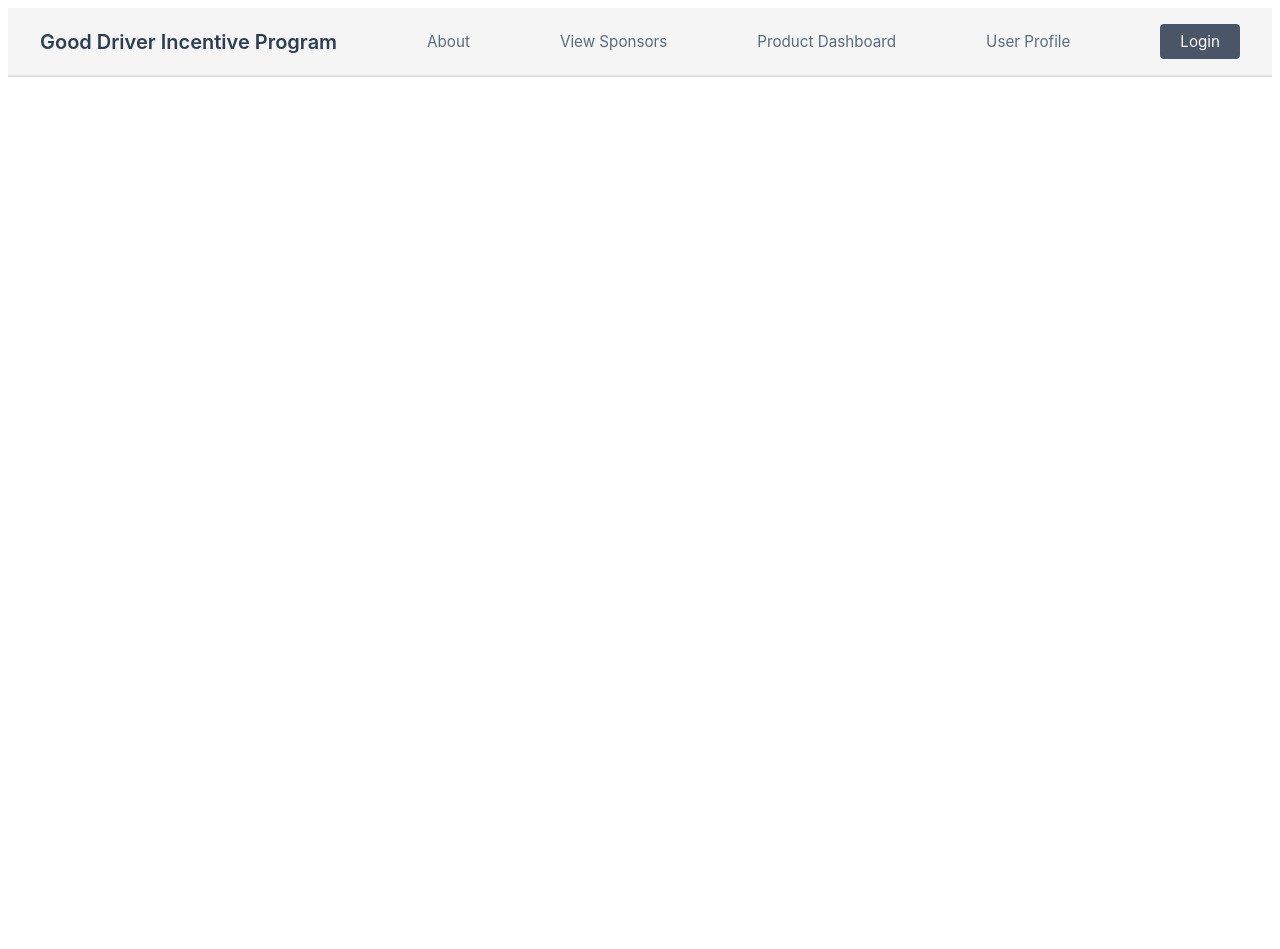
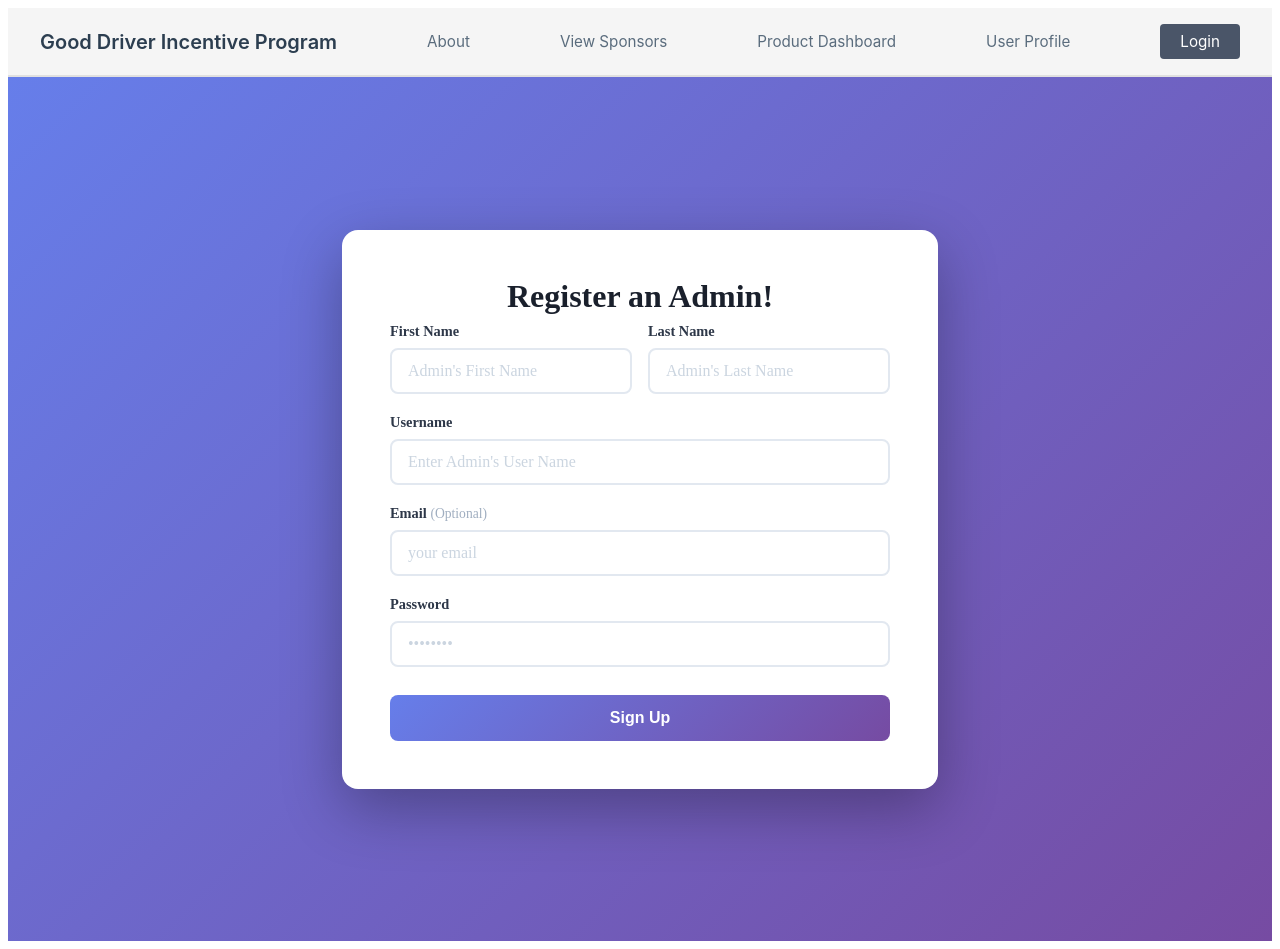
Before and after one commit to tysons0/S26-CPSC4910-Team26, a React (Vite) app in the folder CPSC4910-Team26-GoodDriverIncentiveProgram/: page /AdminSignUp in a window 1280 px wide. Before the commit the page ends 800 px from the top, so only its background shows below. Built offline with nearby package versions, Linux system fonts and the light colour scheme; the HTML template or start-up script is replaced by a standard one.

Commit message:
Added register admin feature

```diff
--- a/CPSC4910-Team26-GoodDriverIncentiveProgram/src/App.jsx
+++ b/CPSC4910-Team26-GoodDriverIncentiveProgram/src/App.jsx
@@ -12,6 +12,7 @@ import DriverDashboard from "./pages/driver/DriverDashboard";
 import SponsorDashboard from "./pages/sponsor/SponsorDashboard";
 import DriverSignUp from "./pages/auth/DriverSignUp";
 import SponsorSignUp from "./pages/auth/SponsorSignUp";
+import AdminSignUp from "./pages/auth/AdminSignUp";
 
 function App() {
   return (
@@ -23,12 +24,14 @@ function App() {
         <Route path="/Login" element={<Login />} />
         <Route path="/DriverSignUp" element={<DriverSignUp />} />
         <Route path="/Sponsors" element={<Sponsors />} />
+        <Route path="/Dashboard" element={<Dashboard />} />
 
         {/* Protected Routes */}
         <Route path="/AdminDashboard" element={<AdminDashboard />} />
         <Route path="/DriverDashboard" element={<DriverDashboard />} />
         <Route path="/SponsorDashboard" element={<SponsorDashboard />} />
         <Route path="/SponsorSignUp" element={<SponsorSignUp />} />
+        <Route path="/AdminSignUp" element={<AdminSignUp />} />
 
         <Route path="/Profile" element={<Profile />} />
         <Route path="/SignUp" element={<SignUp />} />
--- a/CPSC4910-Team26-GoodDriverIncentiveProgram/src/pages/admin/AdminDashboard.jsx
+++ b/CPSC4910-Team26-GoodDriverIncentiveProgram/src/pages/admin/AdminDashboard.jsx
@@ -19,10 +19,13 @@ function AdminDashboard() {
 
       <div className="back-link">
         <p>
-          Register a Driver <Link to="/DriverSignUp">Sign Up Here</Link>
+          Register a Driver <Link to="/DriverSignUp">Create one Here</Link>
         </p>
         <p>
-          Register a Sponsor <Link to="/SponsorSignUp">Sign Up Here</Link>
+          Register a Sponsor <Link to="/SponsorSignUp">Create one Here</Link>
+        </p>
+        <p>
+          Register an Admin <Link to="/AdminSignUp">Create one Here</Link>
         </p>
         <p>
           <Link to="/">Back to About Page</Link>
--- a/CPSC4910-Team26-GoodDriverIncentiveProgram/src/pages/auth/AdminSignUp.jsx
+++ b/CPSC4910-Team26-GoodDriverIncentiveProgram/src/pages/auth/AdminSignUp.jsx
@@ -1,4 +1,178 @@
-import { Link } from "react-router-dom";
+import { Link, useNavigate } from "react-router-dom";
 import PageTitle from "../../components/PageTitle";
-import ProductCard from "../../components/Product";
-import "../../css/Dashboard.css";
+import { useState } from "react";
+import apiService from "../../services/api";
+import "../../css/SignUp.css";
+import { USERNAME_REGEX, USERNAME_REGEX_ERROR } from "../../services/regex";
+
+function AdminSignUp() {
+  const navigate = useNavigate();
+  const [formData, setFormData] = useState({
+    firstName: "",
+    lastName: "",
+    userName: "",
+    email: "",
+    password: "",
+  });
+  const [errors, setErrors] = useState({});
+  const [loading, setLoading] = useState(false);
+
+  const handleChange = (e) => {
+    const { name, value } = e.target;
+    setFormData((prev) => ({ ...prev, [name]: value }));
+    if (errors[name]) {
+      setErrors((prev) => ({ ...prev, [name]: null }));
+    }
+  };
+  const validateForm = () => {
+    const newErrors = {};
+    if (!formData.firstName.trim()) {
+      newErrors.firstName = "First name is required";
+    }
+    if (!formData.lastName.trim()) {
+      newErrors.lastName = "Last name is required";
+    }
+
+    if (!formData.userName.trim()) {
+      newErrors.userName = "Username is required";
+    } else if (!USERNAME_REGEX.test(formData.userName)) {
+      newErrors.userName = USERNAME_REGEX_ERROR;
+    }
+
+    if (!formData.password) {
+      newErrors.password = "Password is required";
+    } else if (formData.password.length < 6) {
+      newErrors.password = "Password must be at least 6 characters";
+    }
+    if (formData.email && !/\S+@\S+\.\S+/.test(formData.email)) {
+      newErrors.email = "Invalid email address";
+    }
+
+    setErrors(newErrors);
+    return Object.keys(newErrors).length === 0;
+  };
+
+  const handleSubmit = async (e) => {
+    e.preventDefault();
+    if (!validateForm()) {
+      return;
+    }
+    setLoading(true);
+    try {
+      const response = await apiService.registerAdmin({
+        userName: formData.userName,
+        password: formData.password,
+      });
+      console.log("Registration successful:", response);
+      alert("Successfully registered! You can now log in.");
+      navigate("/Login");
+    } catch (error) {
+      console.error("Registration error:", error);
+      setErrors({
+        submit: error.message || "Registration failed. Please try again.",
+      });
+    } finally {
+      setLoading(false);
+    }
+  };
+
+  return (
+    <div className="signup-container">
+      <PageTitle title="Driver Signup" />
+
+      <div className="signup-card">
+        <h1 className="signup-title">Register an Admin!</h1>
+
+        <form className="signup-form" onSubmit={handleSubmit}>
+          <div className="form-row">
+            <div className="form-group">
+              <label>First Name</label>
+              <input
+                type="text"
+                name="firstName"
+                placeholder="Admin's First Name"
+                value={formData.firstName}
+                onChange={handleChange}
+                className={errors.firstName ? "error" : ""}
+              />
+              {errors.firstName && (
+                <span className="error-message">{errors.firstName}</span>
+              )}
+            </div>
+            <div className="form-group">
+              <label>Last Name</label>
+              <input
+                type="text"
+                name="lastName"
+                placeholder="Admin's Last Name"
+                value={formData.lastName}
+                onChange={handleChange}
+                className={errors.lastName ? "error" : ""}
+              />
+              {errors.lastName && (
+                <span className="error-message">{errors.lastName}</span>
+              )}
+            </div>
+          </div>
+
+          <div className="form-group">
+            <label>Username</label>
+            <input
+              type="text"
+              name="userName"
+              placeholder="Enter Admin's User Name"
+              value={formData.userName}
+              onChange={handleChange}
+              className={errors.userName ? "error" : ""}
+            />
+            {errors.userName && (
+              <span className="error-message">{errors.userName}</span>
+            )}
+          </div>
+
+          <div className="form-group">
+            <label>
+              Email <span className="optional">(Optional)</span>
+            </label>
+            <input
+              type="email"
+              name="email"
+              placeholder="your email"
+              value={formData.email}
+              onChange={handleChange}
+              className={errors.email ? "error" : ""}
+            />
+            {errors.email && (
+              <span className="error-message">{errors.email}</span>
+            )}
+          </div>
+
+          <div className="form-group">
+            <label>Password</label>
+            <input
+              type="password"
+              name="password"
+              placeholder="••••••••"
+              value={formData.password}
+              onChange={handleChange}
+              className={errors.password ? "error" : ""}
+            />
+            {errors.password && (
+              <span className="error-message">{errors.password}</span>
+            )}
+          </div>
+
+          {errors.submit && (
+            <div className="error-message submit-error">{errors.submit}</div>
+          )}
+
+          <button type="submit" className="submit-button" disabled={loading}>
+            {loading ? "Signing up..." : "Sign Up"}
+          </button>
+        </form>
+      </div>
+    </div>
+  );
+}
+
+export default AdminSignUp;
```
